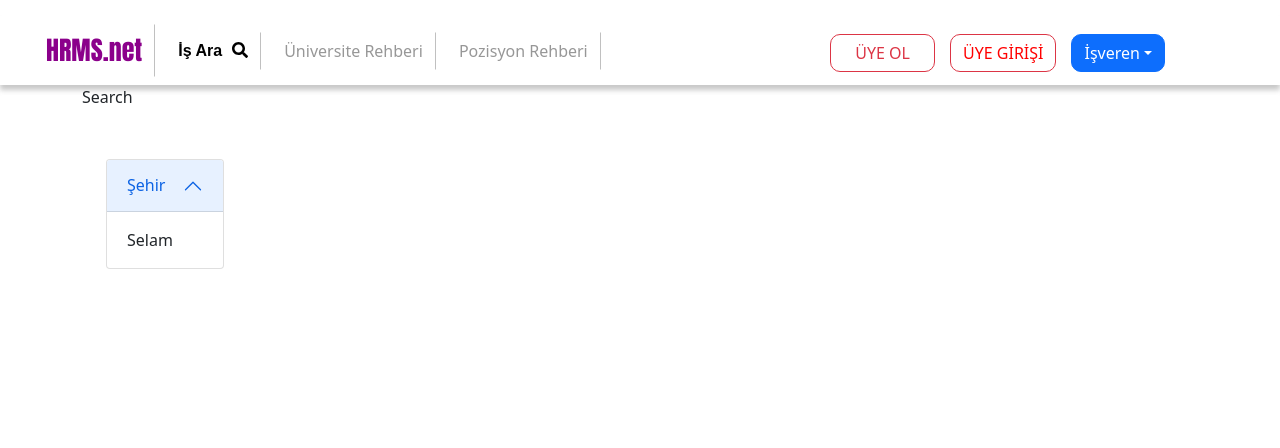
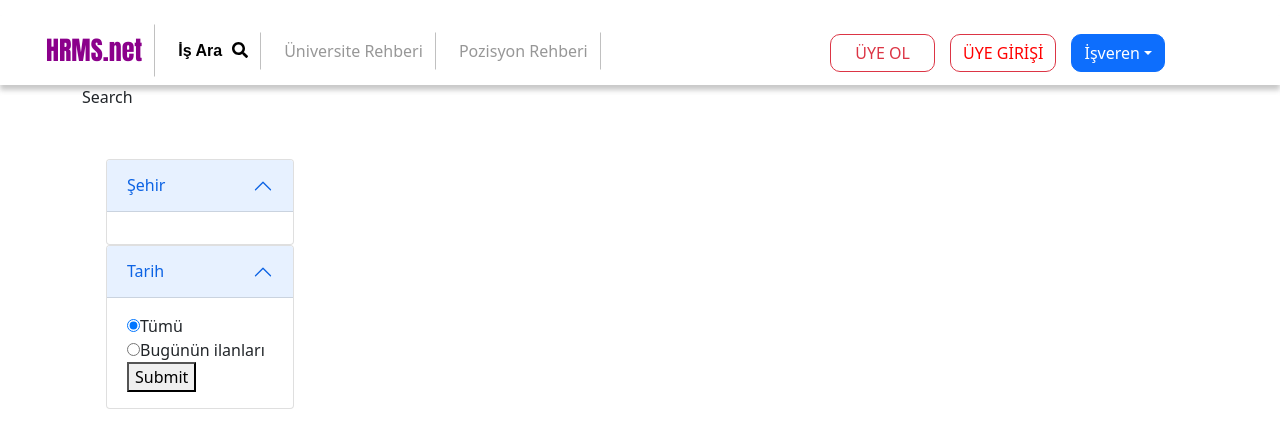
Before and after one commit to yusuffurkanyalcin/HRMS-Frontend, a React (Create React App) app: page / in a window 1280 px wide. Shown: the top 448 px of the page. Built offline with nearby package versions, Linux system fonts and the light colour scheme.

Commit message:
filters refactoring

```diff
--- a/package.json
+++ b/package.json
@@ -12,6 +12,7 @@
     "@testing-library/react": "^12.1.2",
     "@testing-library/user-event": "^13.5.0",
     "bootstrap": "^5.1.3",
+    "formik": "^2.2.9",
     "react": "^17.0.2",
     "react-bootstrap": "^2.1.0",
     "react-dom": "^17.0.2",
--- a/src/components/Filters.js
+++ b/src/components/Filters.js
@@ -1,10 +1,12 @@
 import React from "react";
+import DateFilter from "./Filters/DateFilter";
 import LocationFilter from "./Filters/LocationFilter";
 
 export default function Filters() {
   return (
-    <div className="container">
+    <div className="container" style={{minWidth:"188px"}}>
       <LocationFilter />
+      <DateFilter/>
     </div>
   );
 }
--- /dev/null
+++ b/src/components/Filters/DateFilter.js
@@ -0,0 +1,53 @@
+import { Field, Form, Formik } from "formik";
+import React from "react";
+import Accordion from "react-bootstrap/Accordion";
+
+export default function DateFilter() {
+  return (
+    <Accordion defaultActiveKey={["0"]} alwaysOpen style={{minWidth:"188px"}}>
+      <Accordion.Item eventKey="0">
+        <Accordion.Header>Tarih</Accordion.Header>
+        <Accordion.Body>
+          <Formik
+            initialValues={{
+              picked: "",
+            }}
+
+            onSubmit={(values)=>{
+                alert(JSON.stringify(values,null,2));
+            }}
+          >
+            {({ values }) => (
+              <Form>
+
+                <div role="group" aria-labelledby="my-radio-group">
+                  <div >
+                    <label>
+                      <Field type="radio" name="picked" value="" />
+                      Tümü
+                    </label>
+                  </div>
+                  <div>
+                    <label>
+                      <Field
+                        type="radio"
+                        name="picked"
+                        value={new Date()
+                          .toJSON()
+                          .slice(0, 10)
+                          .replace(/-/g, "-")
+                          .toString()}
+                      />
+                      Bugünün ilanları
+                    </label>
+                  </div>
+                </div>
+                <button type="submit">Submit</button>
+              </Form>
+            )}
+          </Formik>
+        </Accordion.Body>
+      </Accordion.Item>
+    </Accordion>
+  );
+}
--- a/src/components/Filters/LocationFilter.js
+++ b/src/components/Filters/LocationFilter.js
@@ -2,10 +2,10 @@ import React from "react";
 import Accordion from "react-bootstrap/Accordion";
 export default function LocationFilter() {
   return (
-    <Accordion defaultActiveKey={["0"]} alwaysOpen>
-      <Accordion.Item eventKey="0">
+    <Accordion defaultActiveKey={["0"]} alwaysOpen style={{minWidth:"188px"}}>
+      <Accordion.Item eventKey="0" >
         <Accordion.Header>Şehir</Accordion.Header>
-        <Accordion.Body>Selam</Accordion.Body>
+        <Accordion.Body></Accordion.Body>
       </Accordion.Item>
     </Accordion>
   );
```
Also changed, not shown: 1 other file (tests, documents, lock files or other folders).
